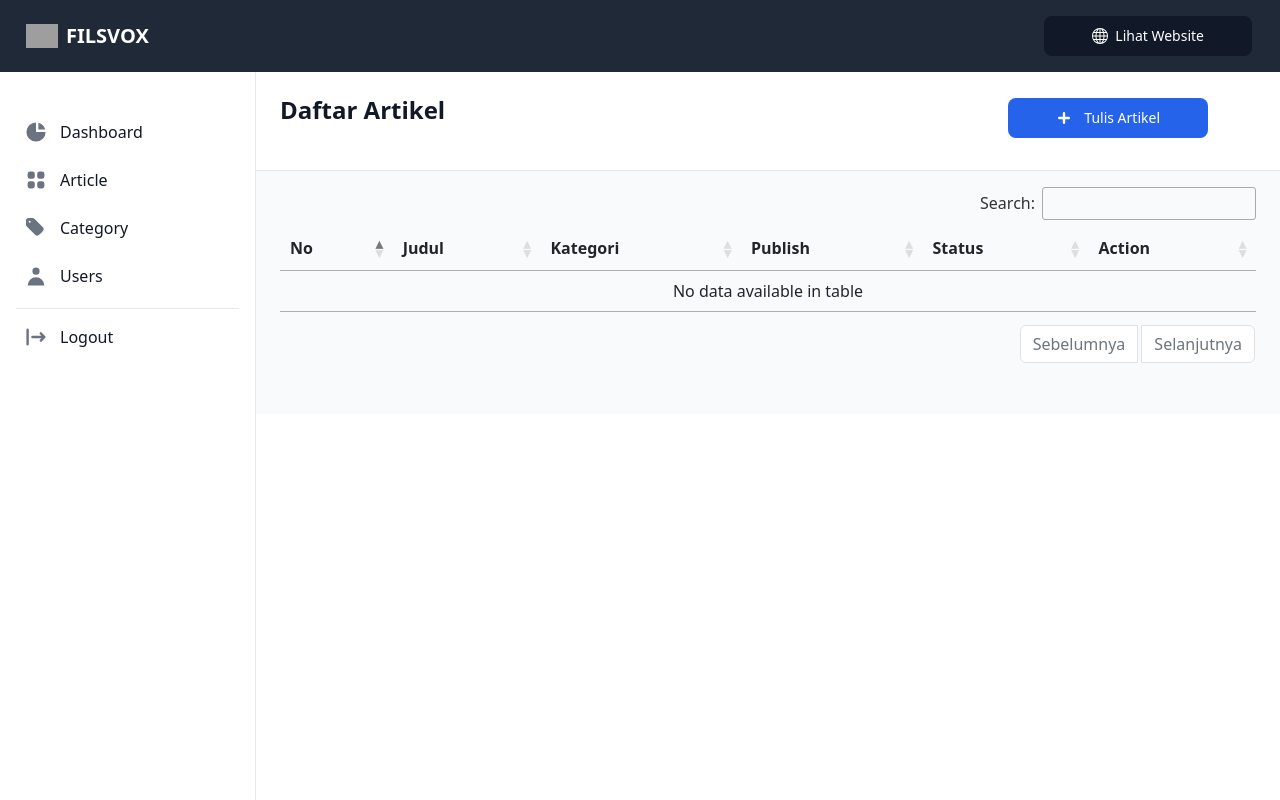
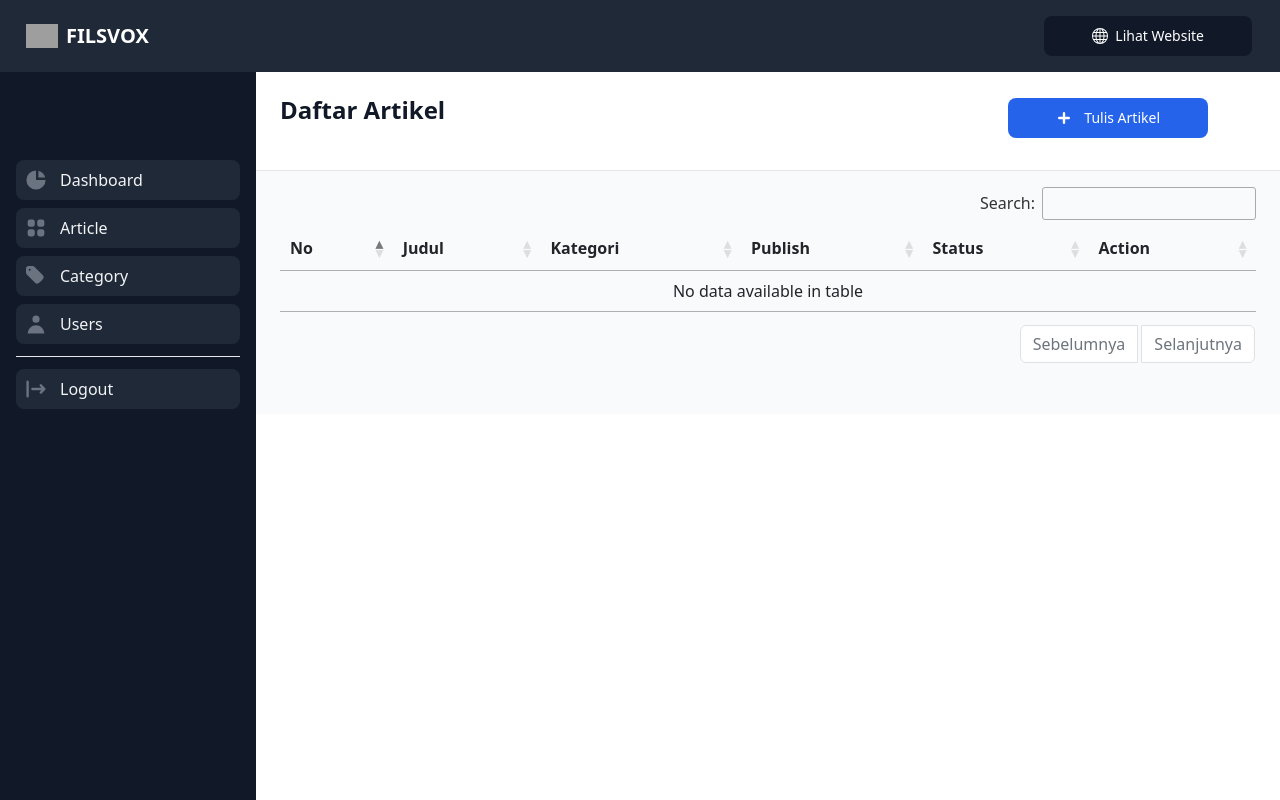
Before and after one commit to andikatuluspangestu/filsvox, a CodeIgniter app: the page made by application/views/admin/post_list.php in a window 1280 px wide. Run offline with CodeIgniter, Linux system fonts and the light colour scheme; data that the repository does not hold is empty; some libraries are stand-ins or nearby versions; grey boxes are pictures that could not be loaded.

Commit message:
Redesign UIUX
Signed-off-by: andikatuluspangestu <andikatulusp@gmail.com>

```diff
--- a/application/views/admin/_partials/side_nav.php
+++ b/application/views/admin/_partials/side_nav.php
@@ -1,43 +1,43 @@
 <aside id="sidebar" class="fixed hidden z-20 h-full top-0 left-0 pt-16 flex lg:flex flex-shrink-0 flex-col w-64 transition-width duration-75" aria-label="Sidebar">
-  <div class="relative flex-1 flex flex-col min-h-0 border-r border-gray-200 bg-white pt-0">
+  <div class="relative flex-1 flex flex-col min-h-0 border-gray-200 bg-gray-900 pt-5">
     <div class="flex-1 flex flex-col pt-5 pb-4 overflow-y-auto">
-      <div class="flex-1 px-3 bg-white divide-y space-y-1">
+      <div class="flex-1 px-3 bg-gray-900 divide-y space-y-1">
         <ul class="space-y-2 pb-2">
           <!-- Sidebar -->
           <li>
-            <a href="<?= site_url('admin') ?>" class="text-base text-gray-900 font-normal rounded-lg flex items-center p-2 hover:bg-gray-100 group">
-              <svg class="w-6 h-6 text-gray-500 group-hover:text-gray-900 transition duration-75" fill="currentColor" viewBox="0 0 20 20" xmlns="http://www.w3.org/2000/svg">
+            <a href="<?= site_url('admin') ?>" class="text-base bg-gray-800 text-gray-100 font-normal rounded-lg flex items-center p-2 hover:bg-gray-700 group">
+              <svg class="w-6 h-6 text-gray-500 group-hover:text-gray-100 transition duration-75" fill="currentColor" viewBox="0 0 20 20" xmlns="http://www.w3.org/2000/svg">
                 <path d="M2 10a8 8 0 018-8v8h8a8 8 0 11-16 0z"></path>
                 <path d="M12 2.252A8.014 8.014 0 0117.748 8H12V2.252z"></path>
               </svg>
-              <span class="ml-3 hover:text-gray-500">Dashboard</span>
+              <span class="ml-3">Dashboard</span>
             </a>
           </li>
           <li>
-            <a href="<?= site_url('admin/post') ?>" class="text-base text-gray-900 font-normal rounded-lg hover:bg-gray-100 flex items-center p-2 group">
-              <svg class="w-6 h-6 text-gray-500 flex-shrink-0 group-hover:text-gray-900 transition duration-75" fill="currentColor" viewBox="0 0 20 20" xmlns="http://www.w3.org/2000/svg">
+            <a href="<?= site_url('admin/post') ?>" class="text-base bg-gray-800 text-gray-100 font-normal rounded-lg flex items-center p-2 hover:bg-gray-700 group">
+              <svg class="w-6 h-6 text-gray-500 flex-shrink-0 group-hover:text-gray-100 transition duration-75" fill="currentColor" viewBox="0 0 20 20" xmlns="http://www.w3.org/2000/svg">
                 <path d="M5 3a2 2 0 00-2 2v2a2 2 0 002 2h2a2 2 0 002-2V5a2 2 0 00-2-2H5zM5 11a2 2 0 00-2 2v2a2 2 0 002 2h2a2 2 0 002-2v-2a2 2 0 00-2-2H5zM11 5a2 2 0 012-2h2a2 2 0 012 2v2a2 2 0 01-2 2h-2a2 2 0 01-2-2V5zM11 13a2 2 0 012-2h2a2 2 0 012 2v2a2 2 0 01-2 2h-2a2 2 0 01-2-2v-2z">
                 </path>
               </svg>
-              <span class="ml-3 flex-1 whitespace-nowrap hover:text-gray-500">Article</span>
+              <span class="ml-3 flex-1 whitespace-nowrap">Article</span>
             </a>
           </li>
 
           <li>
-            <a href="#" class="text-gray-900 font-normal rounded-lg hover:bg-gray-100 hover:text-gray-900 flex items-center p-2 group">
-              <svg class="w-6 h-6 text-gray-500 flex-shrink-0 group-hover:text-gray-900 transition duration-7" xmlns="http://www.w3.org/2000/svg" viewBox="0 0 27 27" fill="currentColor" class="w-6 h-6">
+            <a href="#" class="text-base bg-gray-800 text-gray-100 font-normal rounded-lg flex items-center p-2 hover:bg-gray-700 group">
+              <svg class="w-6 h-6 text-gray-500 flex-shrink-0 group-hover:text-gray-100 transition duration-7" xmlns="http://www.w3.org/2000/svg" viewBox="0 0 27 27" fill="currentColor" class="w-6 h-6">
                 <path fill-rule="evenodd" d="M5.25 2.25a3 3 0 00-3 3v4.318a3 3 0 00.879 2.121l9.58 9.581c.92.92 2.39 1.186 3.548.428a18.849 18.849 0 005.441-5.44c.758-1.16.492-2.629-.428-3.548l-9.58-9.581a3 3 0 00-2.122-.879H5.25zM6.375 7.5a1.125 1.125 0 100-2.25 1.125 1.125 0 000 2.25z" clip-rule="evenodd" />
               </svg>
-              <span class="ml-3 flex-1 whitespace-nowrap hover:text-gray-500">Category</span>
+              <span class="ml-3 flex-1 whitespace-nowrap">Category</span>
             </a>
           </li>
 
           <li>
-            <a href="#" class="text-base text-gray-900 font-normal rounded-lg hover:bg-gray-100 flex items-center p-2 group">
-              <svg class="w-6 h-6 text-gray-500 flex-shrink-0 group-hover:text-gray-900 transition duration-75" fill="currentColor" viewBox="0 0 20 20" xmlns="http://www.w3.org/2000/svg">
+            <a href="#" class="text-base bg-gray-800 text-gray-100 font-normal rounded-lg flex items-center p-2 hover:bg-gray-700 group">
+              <svg class="w-6 h-6 text-gray-500 flex-shrink-0 group-hover:text-gray-100 transition duration-75" fill="currentColor" viewBox="0 0 20 20" xmlns="http://www.w3.org/2000/svg">
                 <path fill-rule="evenodd" d="M10 9a3 3 0 100-6 3 3 0 000 6zm-7 9a7 7 0 1114 0H3z" clip-rule="evenodd"></path>
               </svg>
-              <span class="ml-3 flex-1 whitespace-nowrap hover:text-gray-500">Users</span>
+              <span class="ml-3 flex-1 whitespace-nowrap">Users</span>
             </a>
           </li>
         </ul>
@@ -58,8 +58,8 @@
             </svg>
             <span class="ml-3">Components</span>
           </a> -->
-          <a href="<?= site_url('auth/logout') ?>" class="text-base text-gray-900 font-normal rounded-lg hover:bg-gray-100 group transition duration-75 flex items-center p-2">
-            <svg class="w-6 h-6 text-gray-500 flex-shrink-0 group-hover:text-gray-900 transition duration-75" fill="currentColor" viewBox="0 0 20 20" xmlns="http://www.w3.org/2000/svg">
+          <a href="<?= site_url('auth/logout') ?>" class="text-base bg-gray-800 text-gray-100 font-normal rounded-lg flex items-center hover:bg-gray-700 group mt-1 transition duration-75 flex items-center p-2">
+            <svg class="w-6 h-6 text-gray-500 flex-shrink-0 group-hover:text-gray-100 transition duration-75" fill="currentColor" viewBox="0 0 20 20" xmlns="http://www.w3.org/2000/svg">
               <path fill-rule="evenodd" d="M3 3a1 1 0 00-1 1v12a1 1 0 102 0V4a1 1 0 00-1-1zm10.293 9.293a1 1 0 001.414 1.414l3-3a1 1 0 000-1.414l-3-3a1 1 0 10-1.414 1.414L14.586 9H7a1 1 0 100 2h7.586l-1.293 1.293z" clip-rule="evenodd"></path>
             </svg>
             <span class="ml-3">Logout</span>
```
Also changed, not shown: application/views/admin/dashboard.php (+52 -7 lines).
